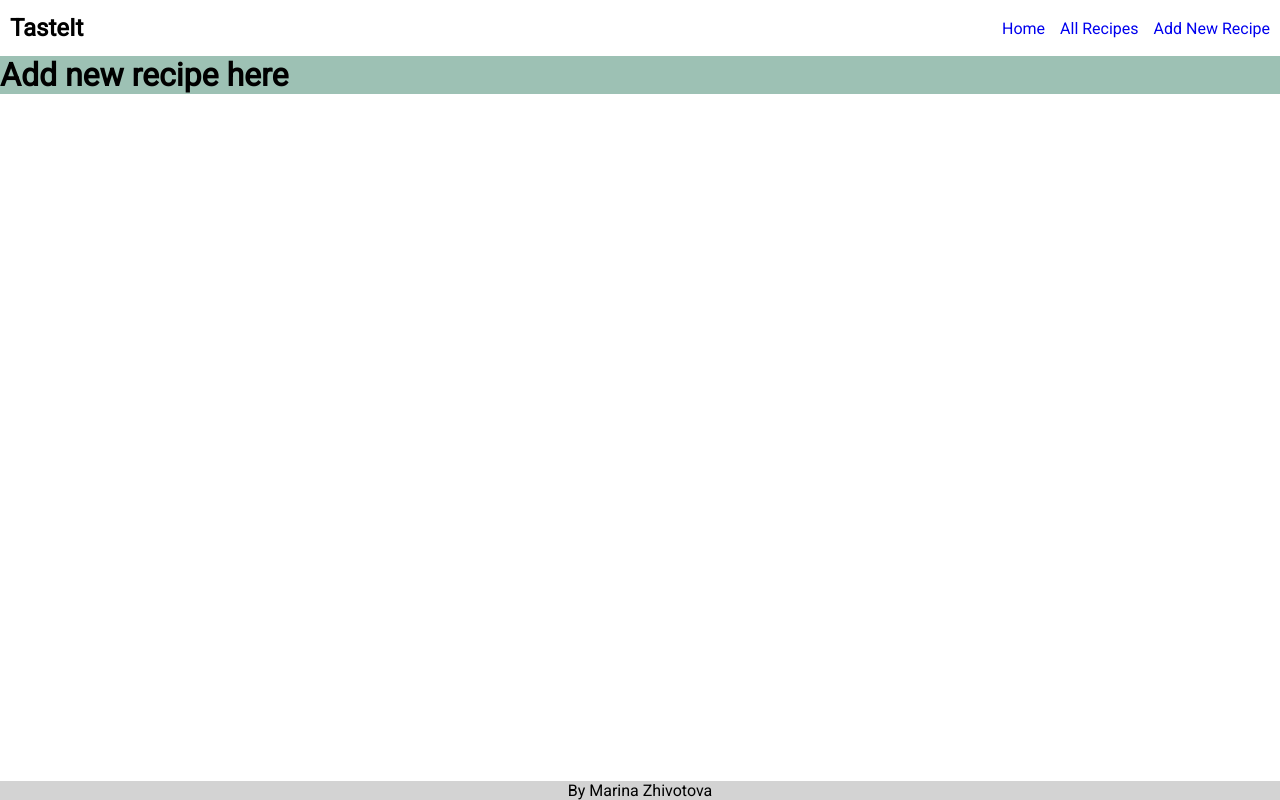
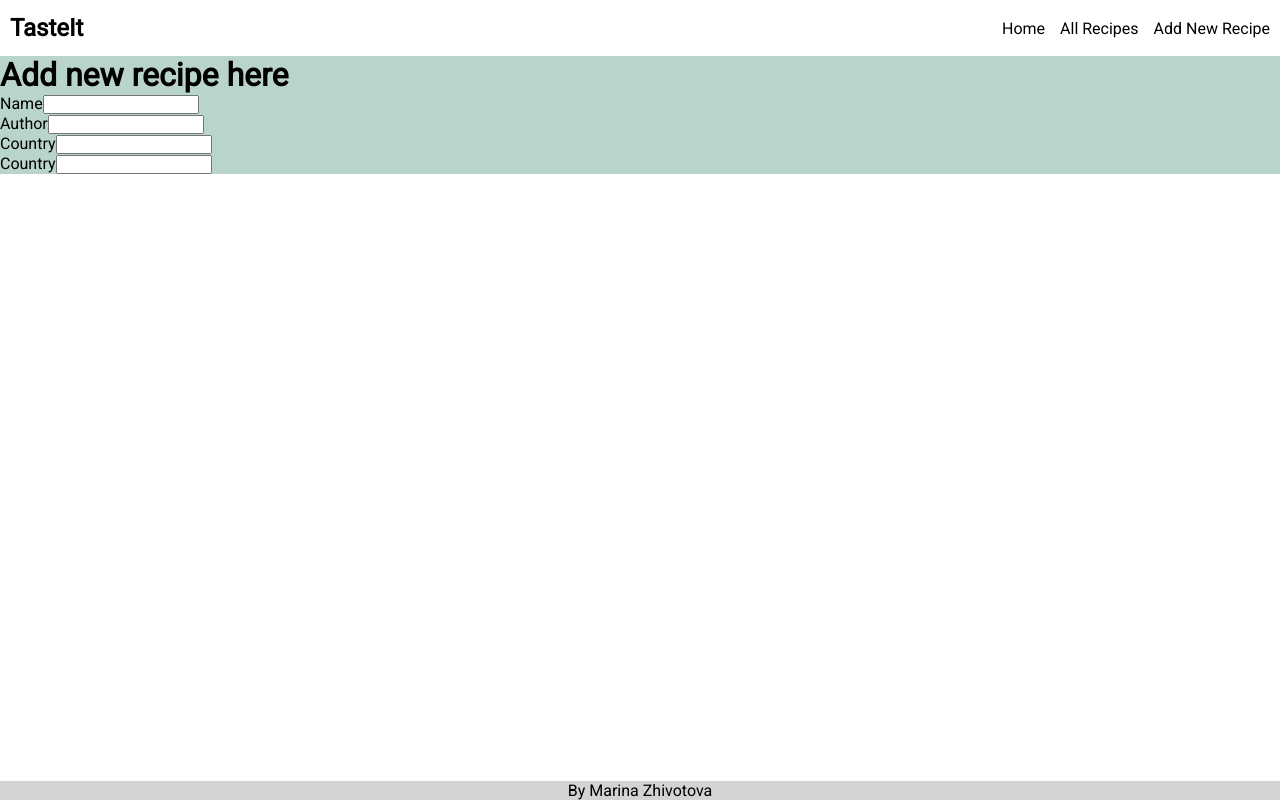
Before and after one commit to marinezh/taste_IT_App, a React (Create React App) app: page /addrecipe in a window 1280 px wide. Built offline with nearby package versions, Linux system fonts and the light colour scheme.

Commit message:
fix home page links bugs

```diff
--- a/src/Components/Footer.module.css
+++ b/src/Components/Footer.module.css
@@ -2,10 +2,9 @@
   margin-top: auto;
   background-color: lightgrey;
   max-height: 5vh;
-  display: flex;
-  justify-content: center;
-  position: static;
+  position: fixed;
+  left: 0;
+  bottom: 0;
+  width: 100%;
+  text-align: center;
 }
-
-.footer_info {
-}
--- a/src/Components/Home.jsx
+++ b/src/Components/Home.jsx
@@ -6,7 +6,11 @@ import classes from "./Home.module.css";
 const Home = () => {
   return (
     <div className={classes.home}>
-      <video src={videoBG} autoPlay muted></video>
+      <div>
+        <div>
+          <video src={videoBG} autoPlay loop muted></video>
+        </div>
+
         <div className={classes.content}>
           <h1>TasteIt App</h1>
           <p>
@@ -15,19 +19,21 @@ const Home = () => {
           </p>
           <p>Made in REACT22S Group with Margit Tennosaar</p>
         </div>
+      </div>
+
       <div className={classes.menu}>
         <div className={classes.menu_card}>
-          <h2>Browse Recipes</h2>
+          <h4>Browse Recipes</h4>
           <p>Search for your favorite recipe</p>
           <NavLink to="/allrecipes">All recipes</NavLink>
         </div>
         <div className={classes.menu_card}>
-          <h2>Add new recipes</h2>
+          <h4>Add new recipes</h4>
           <p>Add new recipe from your own country</p>
           <NavLink to="/addrecipe">Add new recipe</NavLink>
         </div>
         <div className={classes.menu_card}>
-          <h2>Learn more about our projects</h2>
+          <h4>Learn more about our projects</h4>
           <p>Visit our programme homepage</p>
           <a
             href="https://en.bc.fi/qualifications/full-stack-web-developer-program/"
--- a/src/Components/Home.module.css
+++ b/src/Components/Home.module.css
@@ -1,5 +1,7 @@
 .home {
-  max-height: 65vh;
+  max-height: 80vh;
+  display: flex;
+  flex-direction: column;
 }
 
 .content {
@@ -12,7 +14,7 @@
 
 video {
   width: 100%;
-  height: 70vh;
+  /* height: 70vh; */
   object-fit: cover;
 }
 
@@ -20,7 +22,19 @@ video {
   display: flex;
   justify-content: space-around;
   gap: 5rem;
+  z-index: 0;
+  background-color: #b9d4c8;
 }
 
 .menu_card {
+  /* height: 300px; */
+  width: 350px;
+  margin: 1rem 0.5rem;
+  pad: 0.5rem 0.5rem;
+  background-color: white;
+  border: solid silver;
+  border-radius: 3px;
+  display: flex;
+  flex-direction: column;
+  gap: 5px;
 }
--- a/src/Components/Main.module.css
+++ b/src/Components/Main.module.css
@@ -1,3 +1,3 @@
 .main {
-  background-color: #9dc1b4;
+  background-color: #b9d4c8;
 }
--- a/src/Components/Nav.module.css
+++ b/src/Components/Nav.module.css
@@ -1,10 +1,14 @@
 .ul {
   display: flex;
-
   gap: 15px;
   list-style-type: none;
 }
 
 ul a {
   text-decoration: none;
+  color: black;
 }
+
+a:hover {
+  background-color: yellow;
+}
--- a/src/Components/NewRecipe.jsx
+++ b/src/Components/NewRecipe.jsx
@@ -1,9 +1,26 @@
 import React from "react";
+import classes from "./NewRecipe.module.css";
 
 const NewRecipe = () => {
   return (
-    <div>
+    <div className={classes.new_recipe_wrap}>
       <h1>Add new recipe here</h1>
+      <div>
+        <label htmlFor="name">Name</label>
+        <input type="text" id="name" />
+      </div>
+      <div>
+        <label htmlFor="author">Author</label>
+        <input type="text" id="author" />
+      </div>
+      <div>
+        <label htmlFor="country">Country</label>
+        <input type="text" id="country" />
+      </div>
+      <div>
+        <label htmlFor="description">Country</label>
+        <input type="text" id="description" />
+      </div>
     </div>
   );
 };
--- a/src/Components/Recipes.jsx
+++ b/src/Components/Recipes.jsx
@@ -11,13 +11,11 @@ const Recipes = () => {
   useEffect(() => {
     axios.get("http://localhost:3001/recipes").then((res) => {
       setRecipes(res.data);
-      setSearch(res.data);
     });
   }, []);
 
   const searchHandler = (e) => {
     setSearch(e.target.value);
-
     console.log(e.target.value);
   };
 
--- a/src/Components/SingleRecipe.jsx
+++ b/src/Components/SingleRecipe.jsx
@@ -48,14 +48,14 @@ const SingleRecipe = () => {
         <div className={classes.ingr_instr_wrap}>
           <div>
             <h4>Ingridients</h4>
-            {/* <ul className={classes.ul}>
+            <ul className={classes.ul}>
               {recipe.ingredients.map((ingredient) => (
                 <li
                   className={classes.li}
                   key={ingredient.name}
                 >{`${ingredient.quantity} ${ingredient.unit}  ${ingredient.name}`}</li>
               ))}
-            </ul> */}
+            </ul>
           </div>
           <div>
             <h4>Instructions</h4>
```
Also changed, not shown: src/Components/NewRecipe.module.css (added). Lines whose indentation alone changed are shown as unchanged.
